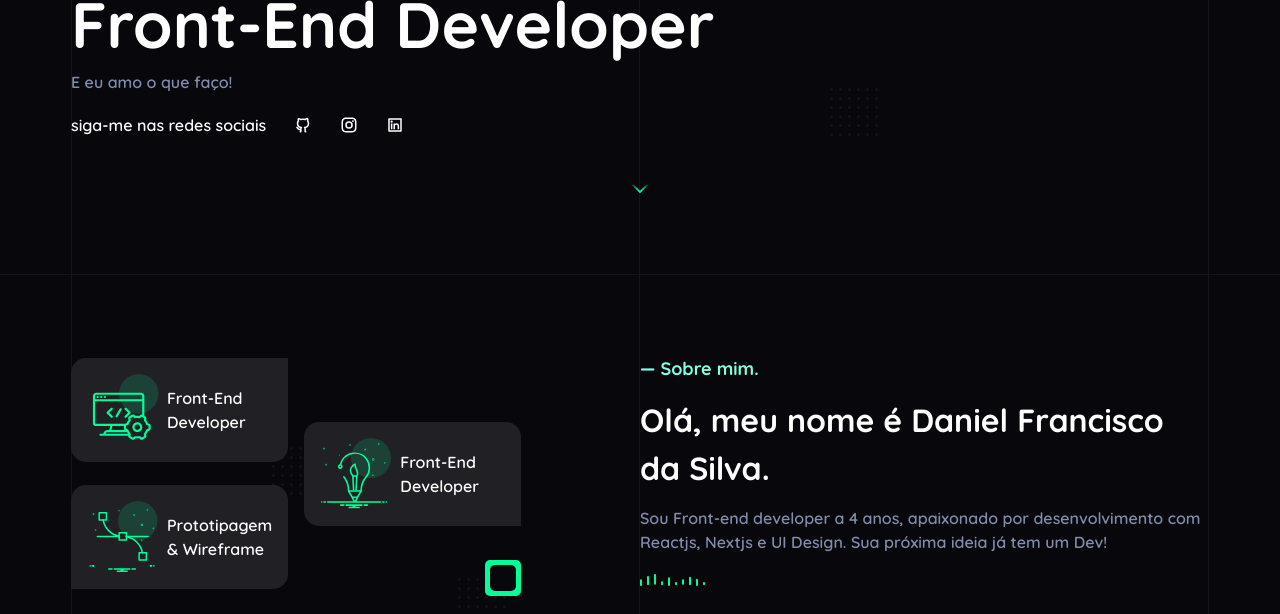
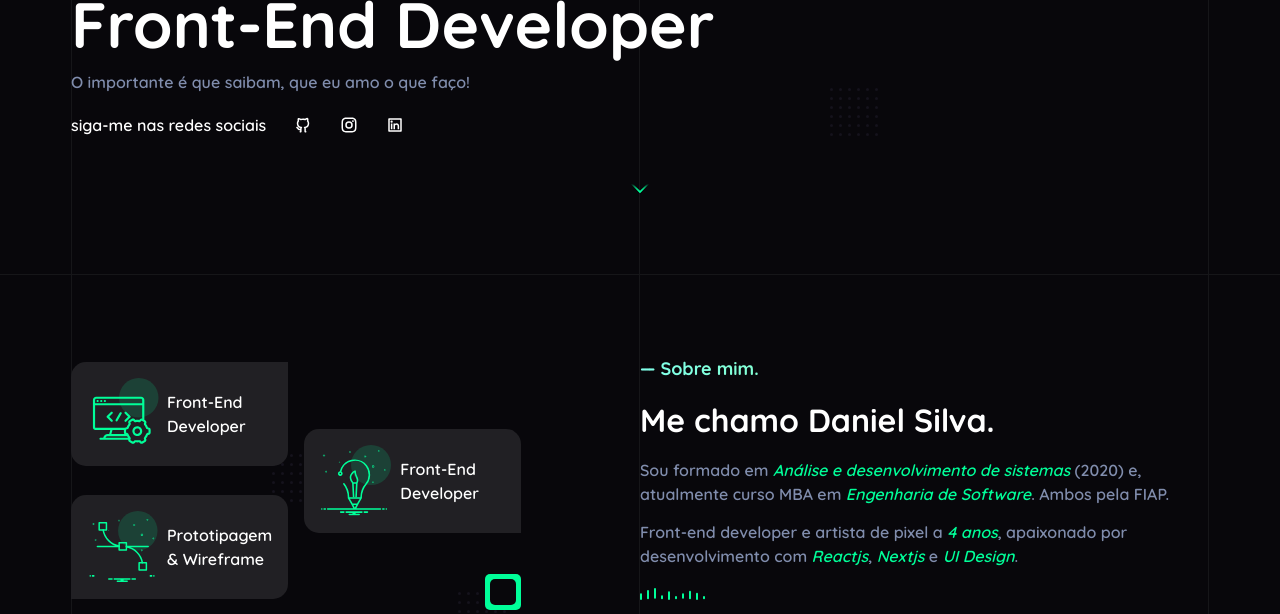
Before and after one commit to dfsilva-dxp/dfsilva-portfolio, a Next.js app: page / in a window 1280 px wide. Shown: the part 338-952 px from the top of the page. Built offline with nearby package versions, Linux system fonts and the light colour scheme; no server answers.

Commit message:
feat: refatoring

```diff
--- a/src/components/About/styles.ts
+++ b/src/components/About/styles.ts
@@ -67,7 +67,13 @@ export const Subtitle = styled.h4`
   `}
 `;
 
-export const Description = styled(Header.ShortDescription)``;
+export const Description = styled(Header.ShortDescription)`
+  ${({ theme }) => css`
+    em {
+      color: ${theme.colors.primary};
+    }
+  `}
+`;
 
 export const Picture = styled.div`
   width: fit-content;
--- a/src/container/about.tsx
+++ b/src/container/about.tsx
@@ -38,14 +38,18 @@ export default function AboutContainer() {
             <About.Right>
               <About.Title>Sobre mim.</About.Title>
 
-              <About.Subtitle>
-                Olá, meu nome é Daniel Francisco da Silva.
-              </About.Subtitle>
+              <About.Subtitle>Me chamo Daniel Silva.</About.Subtitle>
 
               <About.Description>
-                Sou Front-end developer a 4 anos, apaixonado por desenvolvimento
-                com Reactjs, Nextjs e UI Design. Sua próxima ideia já tem um
-                Dev!
+                Sou formado em <em>Análise e desenvolvimento de sistemas</em>{" "}
+                (2020) e, atualmente curso MBA em{" "}
+                <em>Engenharia de Software</em>. Ambos pela FIAP.
+              </About.Description>
+
+              <About.Description>
+                Front-end developer e artista de pixel a <em>4 anos</em>,
+                apaixonado por desenvolvimento com <em>Reactjs</em>,{" "}
+                <em>Nextjs</em> e <em>UI Design</em>.
               </About.Description>
 
               <About.Bars />
--- a/src/container/header.tsx
+++ b/src/container/header.tsx
@@ -19,7 +19,7 @@ export default function HeaderContainer() {
               </Header.Description>
 
               <Header.ShortDescription>
-                E eu amo o que faço!
+                O importante é que saibam, que eu amo o que faço!
               </Header.ShortDescription>
 
               <FallowMe />
```
